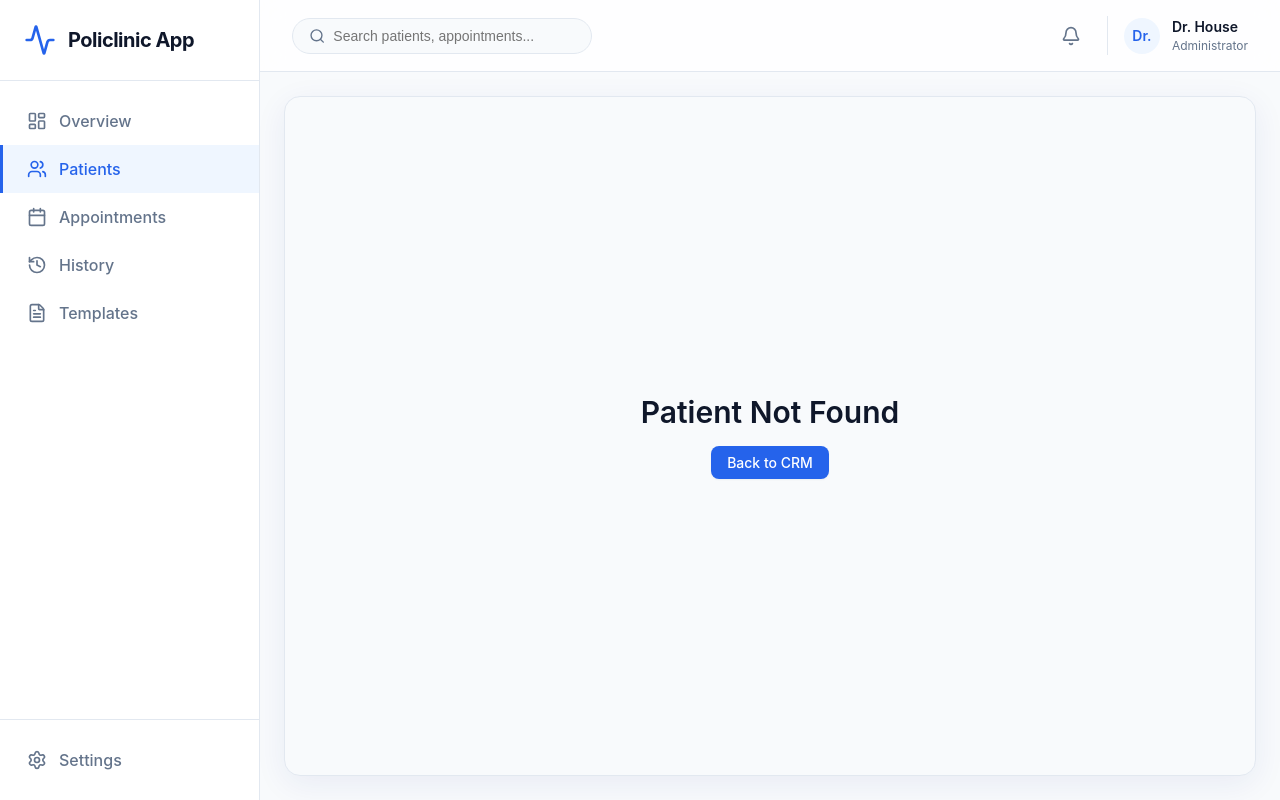
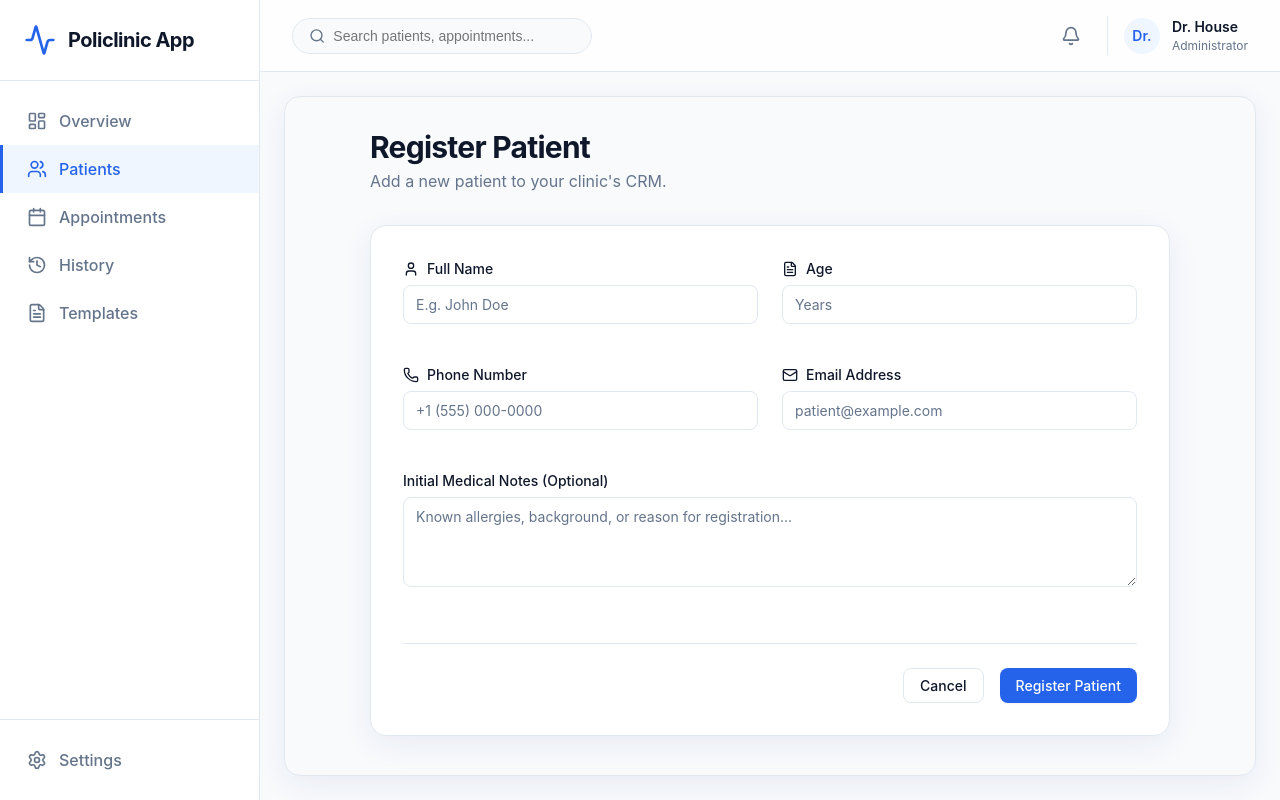
Before and after one commit to kairopy/policlinic, a React (Vite) app: page /patients/new in a window 1280 px wide. Before the commit this address had no page. Built offline with nearby package versions, Linux system fonts and the light colour scheme.

Commit message:
feat(dashboard): implement real metrics logic and patient registration

```diff
--- a/src/App.tsx
+++ b/src/App.tsx
@@ -3,6 +3,7 @@ import { MainLayout } from './components/layout/MainLayout';
 import { Dashboard } from './pages/Dashboard';
 import { PatientsList } from './pages/Patients/PatientsList';
 import { PatientDetail } from './pages/Patients/PatientDetail';
+import { CreatePatient } from './pages/Patients/CreatePatient';
 import { CalendarView } from './pages/Appointments/Calendar';
 import { CreateAppointment } from './pages/Appointments/CreateAppointment';
 import { ConsultationHistory } from './pages/Consultations/History';
@@ -25,6 +26,7 @@ function App() {
           <Route index element={<Dashboard />} />
           <Route path="patients">
             <Route index element={<PatientsList />} />
+            <Route path="new" element={<CreatePatient />} />
             <Route path=":id" element={<PatientDetail />} />
           </Route>
           <Route path="appointments">
--- a/src/data/mockData.ts
+++ b/src/data/mockData.ts
@@ -8,6 +8,13 @@ export const mockPatients = [
 ];
 
 export const mockConsultations = [
-  { id: 'C-5001', patientId: 'PT-1001', date: '2023-10-15', doctor: 'Dr. House', summary: 'General checkup. Blood pressure normal.', type: 'Checkup' },
-  { id: 'C-5002', patientId: 'PT-1003', date: '2023-10-28', doctor: 'Dr. House', summary: 'Follow-up on hypertension medication.', type: 'Follow-up' },
+  { id: 'C-5001', patientId: 'PT-1001', date: '2023-10-15', doctor: 'Dr. House', summary: 'General checkup. Blood pressure normal.', type: 'Checkup', status: 'Completed', cost: 150 },
+  { id: 'C-5002', patientId: 'PT-1003', date: '2023-10-28', doctor: 'Dr. House', summary: 'Follow-up on hypertension medication.', type: 'Follow-up', status: 'Completed', cost: 100 },
+  { id: 'C-5003', patientId: 'PT-1004', date: new Date().toISOString().split('T')[0], doctor: 'Dr. House', summary: 'Patient admitted with acute pain.', type: 'Emergency', status: 'In Progress', cost: 350 },
 ];
+
+export const mockAppointments = [
+  { id: 1, title: 'John Doe - Checkup', date: new Date(new Date().setHours(10, 0, 0, 0)), duration: 60, type: 'Checkup', status: 'Pending', patientId: 'PT-1001' },
+  { id: 2, title: 'Jane Smith - Follow-up', date: new Date(new Date().setHours(14, 30, 0, 0)), duration: 30, type: 'Follow-up', status: 'Pending', patientId: 'PT-1002' },
+  { id: 3, title: 'Robert Johnson - Consultation', date: new Date(new Date().setDate(new Date().getDate() + 2)), duration: 45, type: 'Consultation', status: 'Pending', patientId: 'PT-1003' },
+];
--- a/src/pages/Appointments/Calendar.tsx
+++ b/src/pages/Appointments/Calendar.tsx
@@ -1,16 +1,20 @@
 import React, { useState } from 'react';
 import { ChevronLeft, ChevronRight, Plus } from 'lucide-react';
 import { format, addMonths, subMonths, startOfMonth, startOfWeek, endOfMonth, endOfWeek, isSameMonth, isSameDay, addDays } from 'date-fns';
+import { mockAppointments } from '../../data/mockData';
 
-// Mock Events
-const mockEvents = [
-  { id: 1, title: 'John Doe - Checkup', date: new Date(2023, 9, 15, 10, 0), duration: 60, type: 'Checkup' },
-  { id: 2, title: 'Jane Smith - Follow-up', date: new Date(2023, 9, 15, 14, 30), duration: 30, type: 'Follow-up' },
-  { id: 3, title: 'Robert Johnson - Consultation', date: new Date(2023, 9, 18, 11, 0), duration: 45, type: 'Consultation' },
-];
+// define simple interface
+interface MockAppt {
+  id: number;
+  title: string;
+  date: Date;
+  duration: number;
+  type: string;
+}
 
 export const CalendarView: React.FC = () => {
-  const [currentDate, setCurrentDate] = useState(new Date(2023, 9, 1)); // Fixed to Oct 2023 for mock data matching
+  // Sync currentDate with Today to see the new array correctly
+  const [currentDate, setCurrentDate] = useState(new Date());
   const [viewMode, setViewMode] = useState<'month' | 'week' | 'day'>('month');
 
   const nextMonth = () => setCurrentDate(addMonths(currentDate, 1));
@@ -52,16 +56,16 @@ export const CalendarView: React.FC = () => {
         const cloneDay = day;
 
         // Find events for this day
-        const dayEvents = mockEvents.filter(e => isSameDay(e.date, cloneDay));
+        const dayEvents = mockAppointments.filter((e: MockAppt) => isSameDay(e.date, cloneDay));
 
         days.push(
           <div
-            className={`col cell ${!isSameMonth(day, monthStart) ? "disabled" : isSameDay(day, new Date(2023, 9, 15)) ? "selected" : ""}`}
+            className={`col cell ${!isSameMonth(day, monthStart) ? "disabled" : isSameDay(day, new Date()) ? "selected" : ""}`}
             key={day.toString()}
           >
             <span className="number">{formattedDate}</span>
             <div style={{ marginTop: '0.5rem', display: 'flex', flexDirection: 'column', gap: '4px' }}>
-              {dayEvents.map(event => (
+              {dayEvents.map((event: MockAppt) => (
                 <div key={event.id} className="event-badge">
                   {format(event.date, "HH:mm")} - {event.title.split(' - ')[0]}
                 </div>
--- a/src/pages/Dashboard.tsx
+++ b/src/pages/Dashboard.tsx
@@ -1,5 +1,8 @@
 import React from 'react';
+import { useNavigate } from 'react-router-dom';
 import { Users, Calendar as CalendarIcon, Activity, TrendingUp } from 'lucide-react';
+import { isSameDay, startOfMonth, endOfMonth, isWithinInterval, format } from 'date-fns';
+import { mockPatients, mockAppointments, mockConsultations } from '../data/mockData';
 
 interface StatCardProps {
   title: string;
@@ -28,6 +31,22 @@ const StatCard = ({ title, value, icon: Icon, trend, trendUp }: StatCardProps) =
 );
 
 export const Dashboard: React.FC = () => {
+  const navigate = useNavigate();
+
+  // Logic Calculations
+  const today = new Date();
+  const currentMonthInterval = { start: startOfMonth(today), end: endOfMonth(today) };
+
+  const totalPatients = mockPatients.length;
+
+  const appointmentsToday = mockAppointments.filter(app => isSameDay(app.date, today));
+
+  const activeConsultations = mockConsultations.filter(c => c.status === 'In Progress').length;
+
+  const monthlyRevenue = mockConsultations
+    .filter(c => isWithinInterval(new Date(c.date), currentMonthInterval))
+    .reduce((sum, consult) => sum + (consult.cost || 0), 0);
+
   return (
     <div className="animate-fade-in">
       <header className="page-header">
@@ -36,41 +55,46 @@ export const Dashboard: React.FC = () => {
       </header>
 
       <div style={{ display: 'grid', gridTemplateColumns: 'repeat(auto-fit, minmax(240px, 1fr))', gap: '1.5rem', marginBottom: '2rem' }}>
-        <StatCard title="Total Patients" value="1,248" icon={Users} trend="+12.5%" trendUp={true} />
-        <StatCard title="Appointments Today" value="14" icon={CalendarIcon} trend="+2.4%" trendUp={true} />
-        <StatCard title="Active Consultations" value="3" icon={Activity} trend="-4.1%" trendUp={false} />
-        <StatCard title="Monthly Revenue" value="$24k" icon={TrendingUp} trend="+8.2%" trendUp={true} />
+        <StatCard title="Total Patients" value={totalPatients} icon={Users} trend="+12.5%" trendUp={true} />
+        <StatCard title="Appointments Today" value={appointmentsToday.length} icon={CalendarIcon} trend="+2.4%" trendUp={true} />
+        <StatCard title="Active Consultations" value={activeConsultations} icon={Activity} trend="-4.1%" trendUp={false} />
+        <StatCard title="Monthly Revenue" value={`$${monthlyRevenue}`} icon={TrendingUp} trend="+8.2%" trendUp={true} />
       </div>
 
       <div style={{ display: 'grid', gridTemplateColumns: '2fr 1fr', gap: '1.5rem' }}>
-        {/* Placeholder for Upcoming Appointments List */}
+
         <div className="glass-panel" style={{ padding: '1.5rem' }}>
-          <h3 style={{ marginBottom: '1.5rem' }}>Upcoming Appointments</h3>
+          <h3 style={{ marginBottom: '1.5rem' }}>Upcoming Appointments Today</h3>
           <div style={{ display: 'flex', flexDirection: 'column', gap: '1rem' }}>
-            {[1, 2, 3, 4].map((i) => (
-              <div key={i} style={{ display: 'flex', alignItems: 'center', justifyContent: 'space-between', padding: '1rem', border: '1px solid var(--color-border)', borderRadius: 'var(--radius-md)' }}>
+            {appointmentsToday.length > 0 ? appointmentsToday.map((app) => (
+              <div key={app.id} style={{ display: 'flex', alignItems: 'center', justifyContent: 'space-between', padding: '1rem', border: '1px solid var(--color-border)', borderRadius: 'var(--radius-md)' }}>
                 <div style={{ display: 'flex', alignItems: 'center', gap: '1rem' }}>
-                  <div className="avatar" style={{ backgroundColor: 'var(--color-secondary)', color: 'white' }}>JS</div>
+                  <div className="avatar" style={{ backgroundColor: 'var(--color-secondary)', color: 'white' }}>
+                    {app.title.split(' ')[0][0]}{app.title.split(' ')[1][0]}
+                  </div>
                   <div>
-                    <div style={{ fontWeight: 600 }}>John Smith {i}</div>
-                    <div style={{ fontSize: '0.875rem', color: 'var(--color-text-muted)' }}>General Checkup</div>
+                    <div style={{ fontWeight: 600 }}>{app.title.split(' - ')[0]}</div>
+                    <div style={{ fontSize: '0.875rem', color: 'var(--color-text-muted)' }}>{app.type}</div>
                   </div>
                 </div>
                 <div style={{ textAlign: 'right' }}>
-                  <div style={{ fontWeight: 500 }}>{10 + i}:00 AM</div>
-                  <div className="badge badge-warning">Pending</div>
+                  <div style={{ fontWeight: 500 }}>{format(app.date, "hh:mm a")}</div>
+                  <div className="badge badge-warning">{app.status}</div>
                 </div>
               </div>
-            ))}
+            )) : (
+              <div style={{ padding: '2rem', textAlign: 'center', color: 'var(--color-text-muted)' }}>
+                No more appointments scheduled for today.
+              </div>
+            )}
           </div>
         </div>
 
-        {/* Placeholder for Quick Actions or Tasks */}
         <div className="glass-panel" style={{ padding: '1.5rem' }}>
            <h3 style={{ marginBottom: '1.5rem' }}>Quick Actions</h3>
            <div style={{ display: 'flex', flexDirection: 'column', gap: '0.75rem' }}>
-             <button className="btn btn-primary" style={{ width: '100%', justifyContent: 'center' }} onClick={() => window.location.href='/appointments/new'}>+ New Appointment</button>
-             <button className="btn btn-outline" style={{ width: '100%', justifyContent: 'center' }}>+ Register Patient</button>
+             <button className="btn btn-primary" style={{ width: '100%', justifyContent: 'center' }} onClick={() => navigate('/appointments/new')}>+ New Appointment</button>
+             <button className="btn btn-outline" style={{ width: '100%', justifyContent: 'center' }} onClick={() => navigate('/patients/new')}>+ Register Patient</button>
            </div>
         </div>
       </div>
--- /dev/null
+++ b/src/pages/Patients/CreatePatient.tsx
@@ -0,0 +1,65 @@
+import React from 'react';
+import { User, Phone, Mail, FileText } from 'lucide-react';
+
+export const CreatePatient: React.FC = () => {
+  return (
+    <div className="animate-fade-in" style={{ maxWidth: '800px', margin: '0 auto' }}>
+      <header className="page-header">
+        <h1 className="page-title">Register Patient</h1>
+        <p className="page-description">Add a new patient to your clinic's CRM.</p>
+      </header>
+
+      <div className="glass-panel" style={{ padding: '2rem' }}>
+        <form style={{ display: 'flex', flexDirection: 'column', gap: '1.5rem' }}>
+
+          <div style={{ display: 'grid', gridTemplateColumns: '1fr 1fr', gap: '1.5rem' }}>
+            <div className="input-group">
+              <label className="input-label" style={{ display: 'flex', alignItems: 'center', gap: '0.5rem' }}>
+                 <User size={16} /> Full Name
+              </label>
+              <input type="text" className="input-field" placeholder="E.g. John Doe" required />
+            </div>
+
+            <div className="input-group">
+              <label className="input-label" style={{ display: 'flex', alignItems: 'center', gap: '0.5rem' }}>
+                 <FileText size={16} /> Age
+              </label>
+              <input type="number" className="input-field" placeholder="Years" required min={0} />
+            </div>
+          </div>
+
+          <div style={{ display: 'grid', gridTemplateColumns: '1fr 1fr', gap: '1.5rem' }}>
+            <div className="input-group">
+              <label className="input-label" style={{ display: 'flex', alignItems: 'center', gap: '0.5rem' }}>
+                 <Phone size={16} /> Phone Number
+              </label>
+              <input type="tel" className="input-field" placeholder="+1 (555) 000-0000" />
+            </div>
+
+            <div className="input-group">
+              <label className="input-label" style={{ display: 'flex', alignItems: 'center', gap: '0.5rem' }}>
+                 <Mail size={16} /> Email Address
+              </label>
+              <input type="email" className="input-field" placeholder="patient@example.com" />
+            </div>
+          </div>
+
+          <div className="input-group">
+            <label className="input-label">Initial Medical Notes (Optional)</label>
+            <textarea
+              className="input-field"
+              rows={4}
+              placeholder="Known allergies, background, or reason for registration..."
+              style={{ resize: 'vertical' }}
+            />
+          </div>
+
+          <div style={{ display: 'flex', justifyContent: 'flex-end', gap: '1rem', marginTop: '1rem', paddingTop: '1.5rem', borderTop: '1px solid var(--color-border)' }}>
+            <button type="button" className="btn btn-outline" onClick={() => window.history.back()}>Cancel</button>
+            <button type="button" className="btn btn-primary">Register Patient</button>
+          </div>
+        </form>
+      </div>
+    </div>
+  );
+};
```
Also changed, not shown: 1 other file (tests, documents, lock files or other folders).
